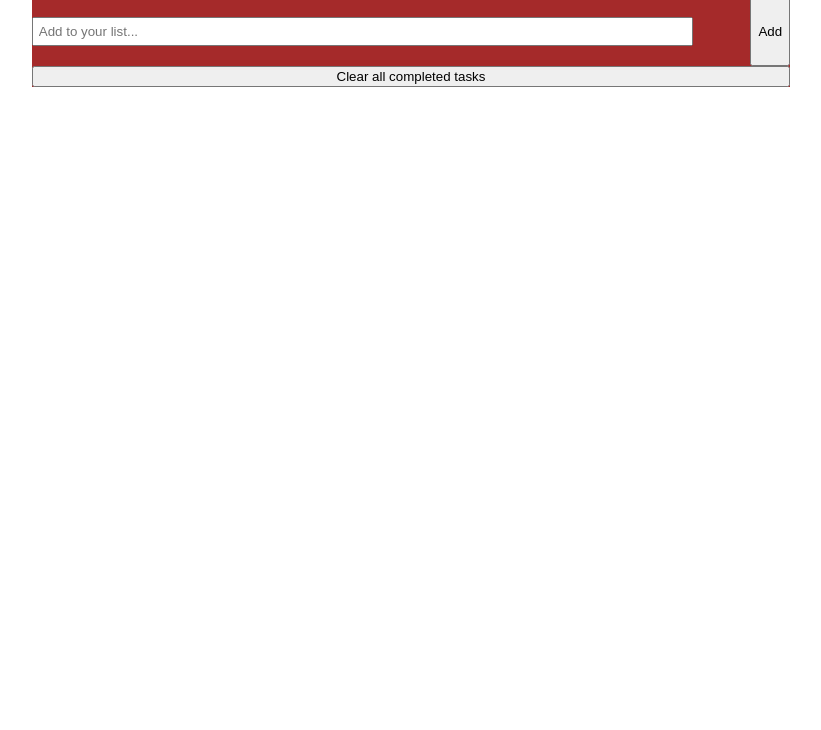
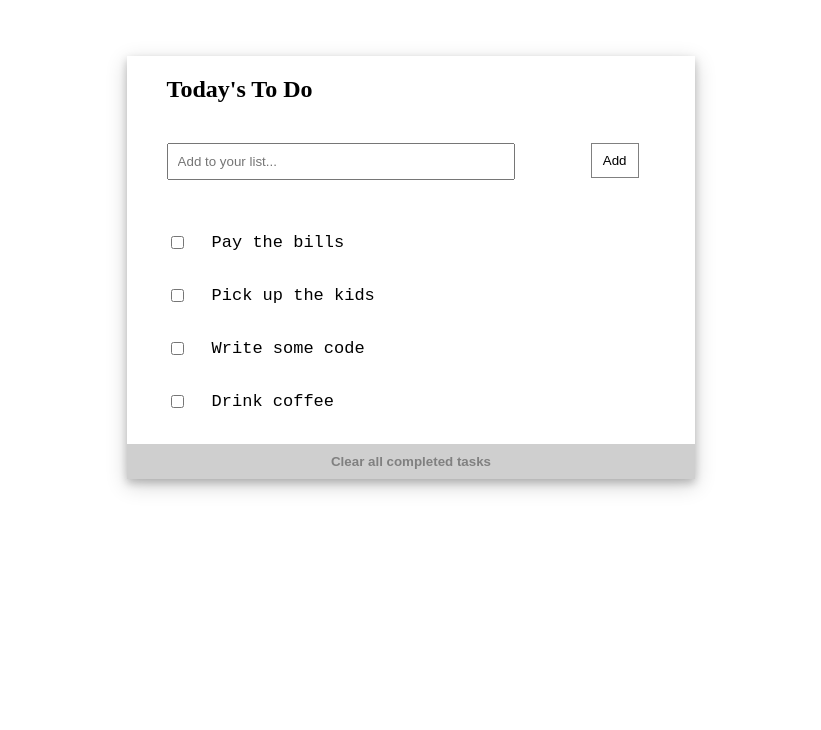
Before and after one commit to coderacheal/To-Do-List, a website built with webpack: page src/index.html in a window 1280 px wide. Shown: the part 70-800 px from the top of the page, without its empty margins (229-1050 px from the left). Built offline with nearby package versions, Linux system fonts and the light colour scheme.

Commit message:
Add list from an array dynamically

```diff
--- a/package.json
+++ b/package.json
@@ -6,7 +6,7 @@
   "scripts": {
     "test": "echo \"Error: no test specified\" && exit 1",
     "dev": "webpack --mode development",
-    "serve": "webpack serve",
+    "start": "webpack serve --open",
     "build": "webpack"
   },
   "repository": {
--- a/src/index.html
+++ b/src/index.html
@@ -5,26 +5,23 @@
     <meta http-equiv="X-UA-Compatible" content="IE=edge">
     <meta name="viewport" content="width=device-width, initial-scale=1.0">
     <title>To-do List</title>
-    <script src="./index.js"></script>
+    <script src="./index.js" defer></script>
     <link rel="stylesheet" href="./style.css">
 </head>
 <body>
     <main>
         <section class="to-do-container">
             <div class="title-and-refresh">
-                <h3>To do list</h3>
-                <i>Refresh</i>
+                <h1>Today's To Do</h1>
             </div>
             <div class="input_and_add">
                 <form action="">
                     <input type="text" class="input-task" placeholder="Add to your list...">
                 </form>
-                <button>Add</button>
+                <button class="add">Add</button>
             </div>
+            <ul class="list-div"></ul>
             <button class="clearButton">Clear all completed tasks</button>
-            <ul class="list-div">
-
-            </ul>
         </section>
     </main>
 </body>
--- a/src/index.js
+++ b/src/index.js
@@ -1,5 +1,38 @@
-import './style.css';
+// import './style.css';
 
-const container = document.querySelector('.list-div');
+const tasks = [
+  {
+    description: 'Pay the bills',
+    completed: true,
+    index: 0,
+  },
+  {
+    description: 'Pick up the kids',
+    completed: true,
+    index: 1,
+  },
+  {
+    description: 'Write some code',
+    completed: true,
+    index: 2,
+  },
+  {
+    description: 'Drink coffee',
+    completed: true,
+    index: 3,
+  },
+];
 
-console.log(container);
+const loadTask = (arr) => {
+  arr.forEach((task) => {
+    const container = document.querySelector('.list-div');
+    const listItem = document.createElement('li');
+    listItem.innerHTML = `
+    <input type="checkbox" name="" id="">
+    <p class="task-to-be-done">${task.description}</p>
+    `;
+    container.appendChild(listItem);
+  });
+};
+
+loadTask(tasks);
--- a/src/style.css
+++ b/src/style.css
@@ -1,31 +1,64 @@
+* {
+  box-sizing: border-box;
+}
+
 .to-do-container {
-    width: 60%;
-    height: 40%;
-    background-color: brown;
-    margin: auto;
-    /* margin-top: 10%; */
-    /* position: absolute; */
+  width: 45%;
+  margin: 10% 27.5%;
+  box-shadow: 0 4px 8px 0 rgba(0, 0, 0, 0.2), 0 6px 20px 0 rgba(0, 0, 0, 0.19);
 }
 
 .title-and-refresh {
-    display: flex;
+  display: flex;
+  margin-left: 40px;
 }
 
 .input_and_add {
-    display: flex;
+  display: flex;
+  width: 90%;
 }
 
 form {
-    display: block;
-    width: 100%
+  display: block;
+  width: 100%;
 }
 
 .input-task {
-    width: 90%;
-    padding: 5px;
-    margin: 20px 0;
+  width: 75%;
+  padding: 9px;
+  margin: 20px 0;
+  margin-left: 40px;
+}
+
+.add {
+  width: 10%;
+  height: 35px;
+  margin-top: 20px;
+  background-color: white;
+  border: 1px solid gray;
 }
 
 .clearButton {
-    width: 100%;
+  width: 100%;
+  padding: 10px;
+  background-color: rgb(207, 207, 207);
+  color: gray;
+  font-weight: bold;
+  border: 0;
+  cursor: pointer;
 }
+
+.clearButton:active {
+  opacity: 0.8;
+}
+
+li {
+  list-style-type: none;
+  display: flex;
+}
+
+.task-to-be-done {
+  margin-left: 25px;
+  font-size: 17px;
+  font-family: 'Courier New', Courier, monospace;
+}
```
Also changed, not shown: dist/index.html, dist/index.js, dist/main.js (deleted), style.css (deleted).
